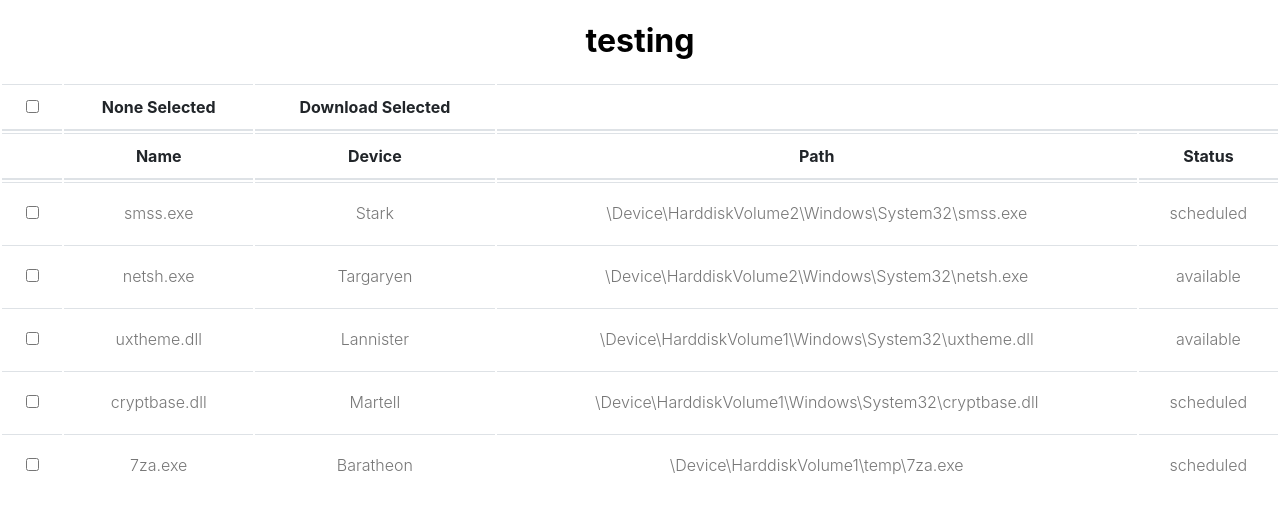
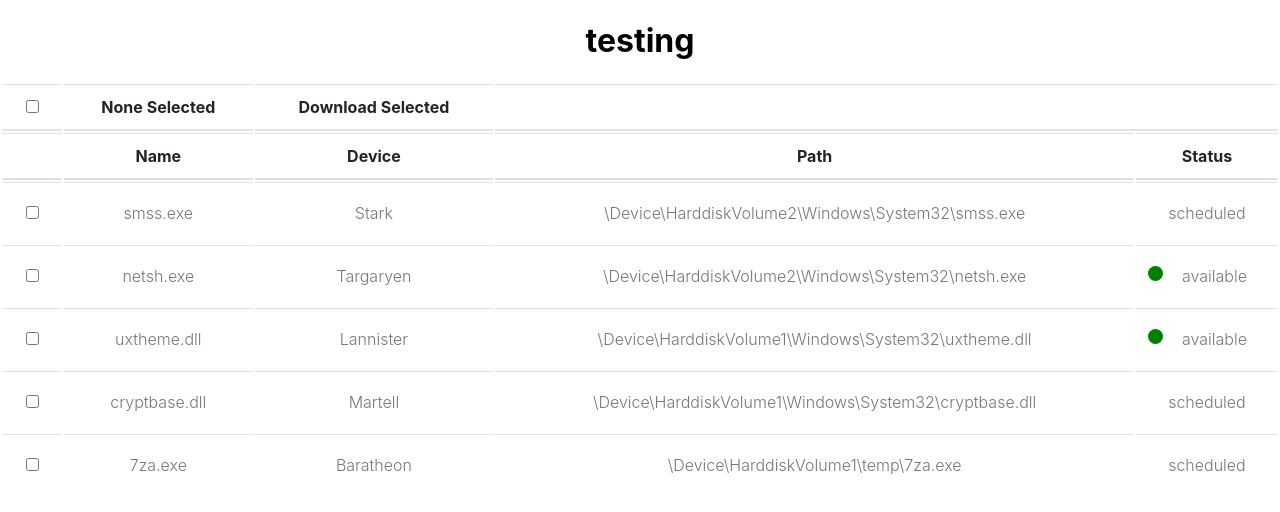
Before and after one commit to padalagandham/fetch-table-data, a React (Create React App) app: page / in a window 1280 px wide. Shown: the top 512 px of the page. Built offline with nearby package versions, Linux system fonts and the light colour scheme.

Commit message:
Display green icon for available status

```diff
--- a/src/TableRow.css
+++ b/src/TableRow.css
@@ -9,3 +9,11 @@
 .custom-table tbody tr.active {
   background-color: #ccc;
 }
+
+.circle {
+  height: 15px;
+  width: 15px;
+  background-color: green;
+  border-radius: 50%;
+  float: left;
+}
--- a/src/TableRow.js
+++ b/src/TableRow.js
@@ -18,7 +18,10 @@ const TableRow = ({ name, device, path, status, checked = false }) => {
       <td>{name}</td>
       <td>{device}</td>
       <td>{path}</td>
-      <td>{status}</td>
+      <td>
+        {status === "available" ? <span class="circle"></span> : null}
+        {status}
+      </td>
     </tr>
   );
 };
```
